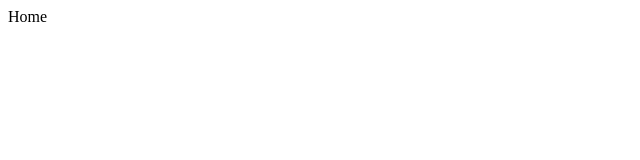
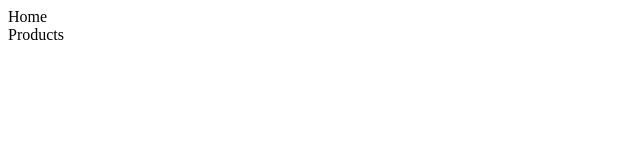
Before and after one commit to kartik82006/Business-Website, a plain HTML site: page index.html in a window 1280 px wide. Shown: the full height of the page, 0-640 px from the left. Drawn offline with Linux system fonts and the light colour scheme.

Commit message:
Changes to index.html

```diff
--- a/index.html
+++ b/index.html
@@ -7,5 +7,6 @@
 </head>
 <body>
     <div>Home</div>
+    <div>Products</div>
 </body>
 </html>
```
Also changed, not shown: 1 other file.
